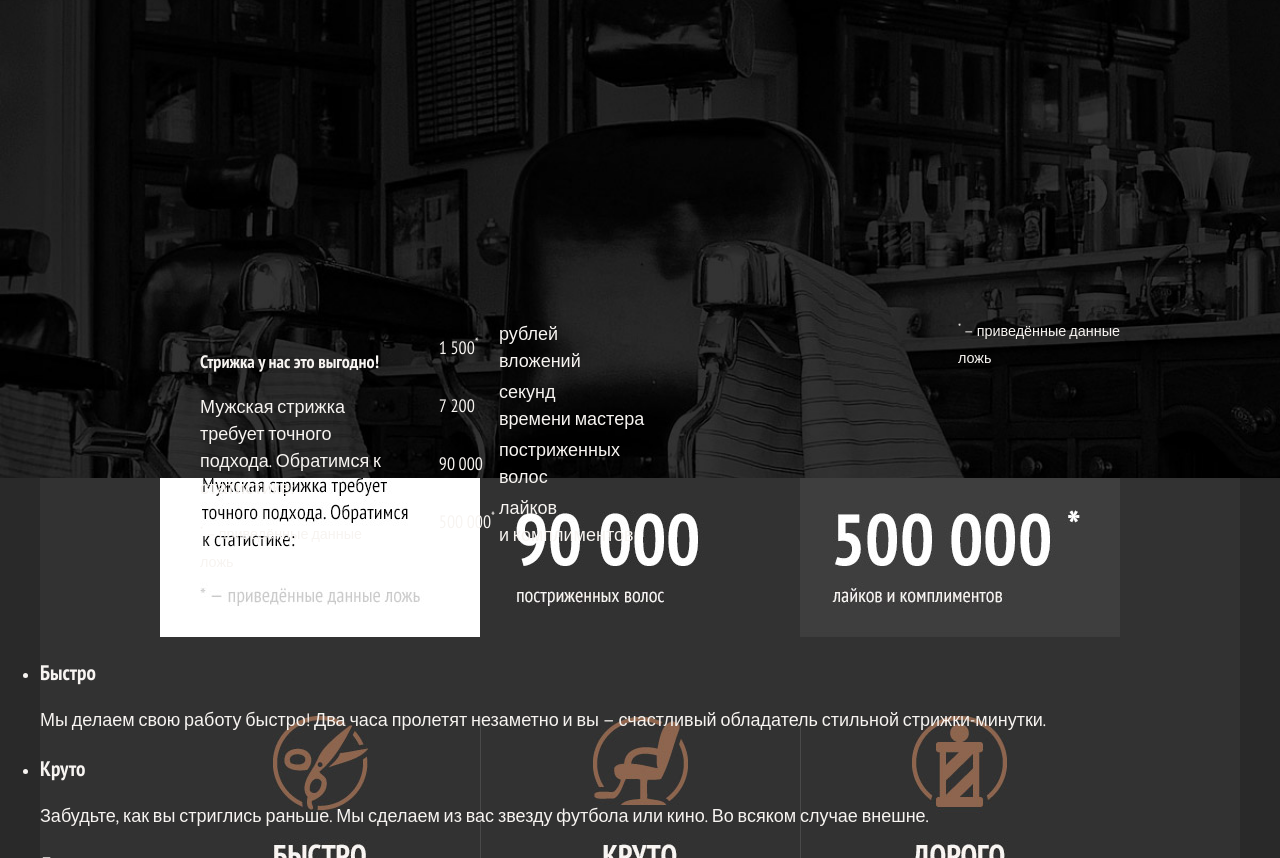
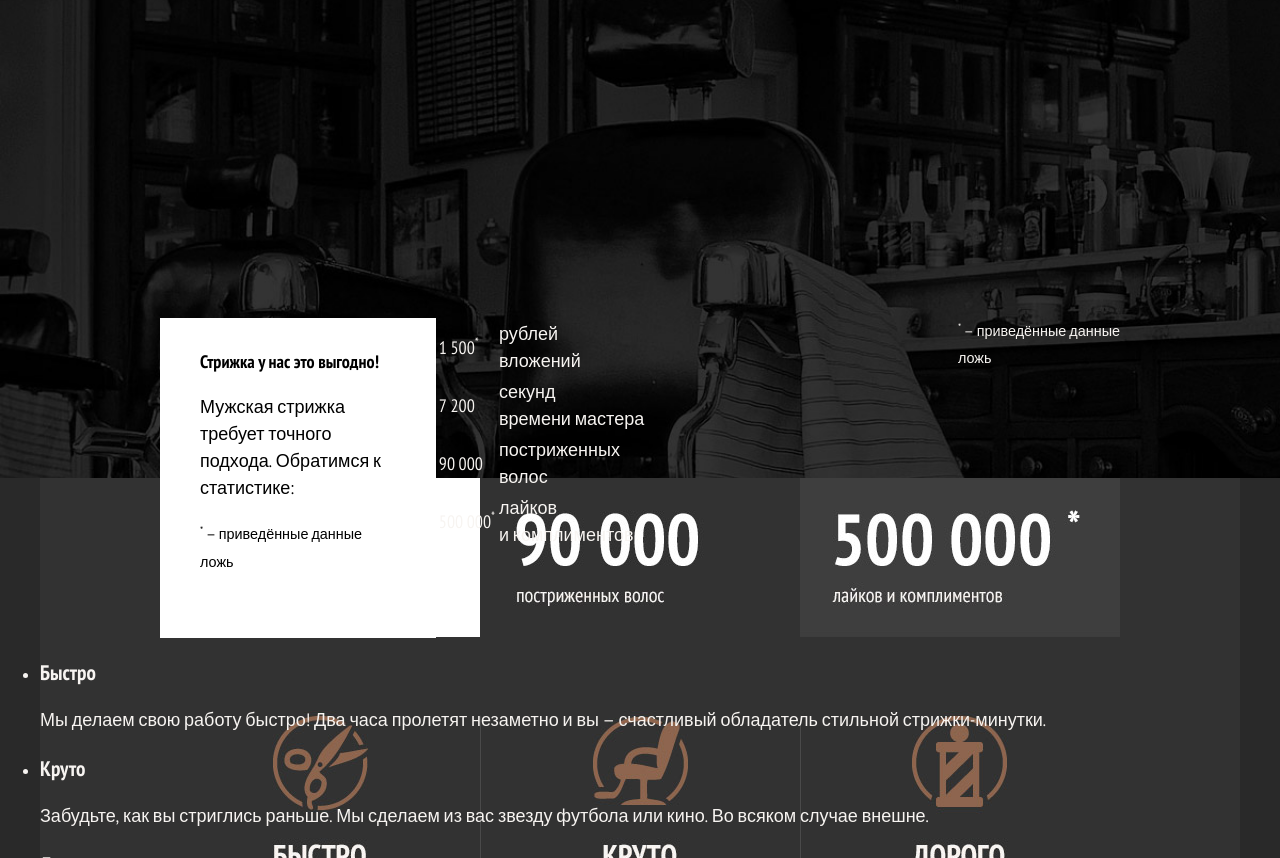
Before and after one commit to markinigor/barbershop-adaptive, a website: page index.html in a window 1280 px wide. Shown: the part 242-1100 px from the top of the page. Drawn offline with nearby package versions, Linux system fonts and the light colour scheme; files that its build step writes are made by us from their sources; files whose address does not match are found by name; a web font is replaced by a local one.

Commit message:
Stats start

```diff
--- a/sass/blocks/stats.scss
+++ b/sass/blocks/stats.scss
@@ -1,9 +1,6 @@
 .stats {
   width: 320px;
   margin: 0 auto;
-
-  /* Временно для сетки */
-  min-height: 570px;
 }
 
 .stats__header {
@@ -12,8 +9,9 @@
   padding-bottom: 25px;
   padding-left: 40px;
 
-  /* Временно для сетки */
-  min-height: 130px;
+  color: #000000;
+
+  background-color: #ffffff;
 }
 
 .stats__list {
```
